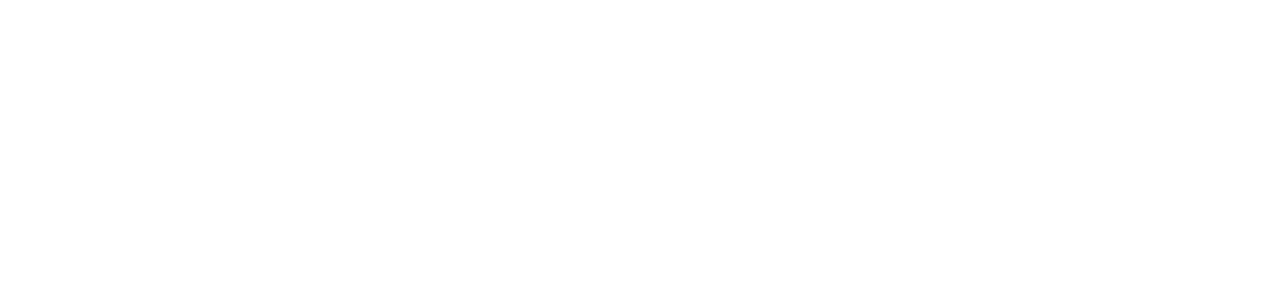
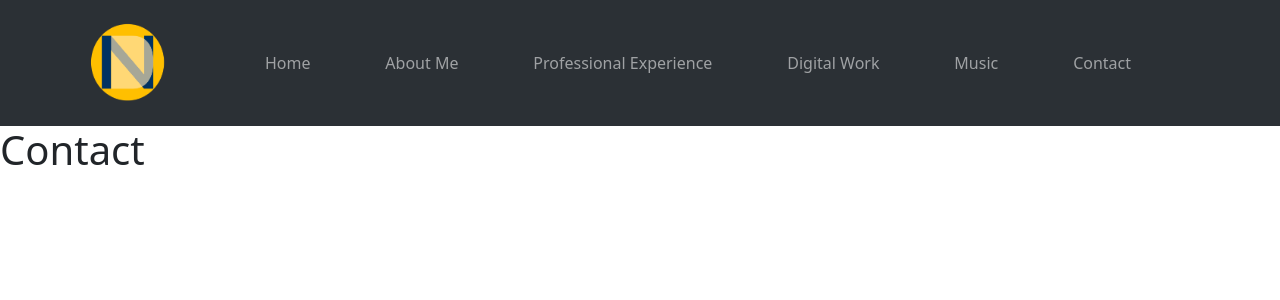
Before and after one commit to nicholas-davison/portfolio, a React (Vite) app: page /contact in a window 1280 px wide. Before the commit this address had no page. Shown: the top 300 px of the page. Built offline with nearby package versions, Linux system fonts and the light colour scheme.

Commit message:
added page routes

```diff
--- a/src/App.jsx
+++ b/src/App.jsx
@@ -3,6 +3,11 @@
 import { HomePage } from './pages/home'
 import 'bootstrap/dist/css/bootstrap.min.css'
 import { NavBar } from './components/navbar'
+import { About } from './pages/about'
+import { Experience } from './pages/experience'
+import { Work } from './pages/work'
+import { Music } from './pages/music'
+import { Contact } from './pages/contact'
 
 function App() {
 
@@ -16,6 +21,11 @@
           </>
         }>
           <Route index element={<HomePage/>} />
+          <Route path="/about" element={<About/>}/>
+          <Route path="/experience" element={<Experience/>}/>
+          <Route path="/work" element={<Work/>}/>
+          <Route path="/music" element={<Music/>}/>
+          <Route path="/contact" element={<Contact/>}/>
         </Route>
       </Routes>
     </BrowserRouter>
--- a/src/components/navbar.jsx
+++ b/src/components/navbar.jsx
@@ -18,11 +18,11 @@
             <Navbar.Collapse id="basic-navbar-nav">
           <Nav className="me-auto d-flex justify-content-evenly flex-grow-1" >
             <Nav.Link href="/">Home</Nav.Link>
-            <Nav.Link href="#features">About Me</Nav.Link>
-            <Nav.Link href="#pricing">Professional Experience</Nav.Link>
-            <Nav.Link href="#pricing">Digital Work</Nav.Link>
-            <Nav.Link href="#pricing">Music</Nav.Link>
-            <Nav.Link href="#pricing">Contact</Nav.Link>
+            <Nav.Link href="/about">About Me</Nav.Link>
+            <Nav.Link href="/experience">Professional Experience</Nav.Link>
+            <Nav.Link href="/work">Digital Work</Nav.Link>
+            <Nav.Link href="/music">Music</Nav.Link>
+            <Nav.Link href="/contact">Contact</Nav.Link>
           </Nav>
           </Navbar.Collapse>
         </Container>
--- /dev/null
+++ b/src/pages/about.jsx
@@ -0,0 +1,9 @@
+
+export const About = () => {
+
+    return (
+        <div>
+            <h1>About</h1>
+        </div>
+    )
+}
--- /dev/null
+++ b/src/pages/contact.jsx
@@ -0,0 +1,9 @@
+
+export const Contact = () => {
+
+    return (
+        <div>
+            <h1>Contact</h1>
+        </div>
+    )
+}
--- /dev/null
+++ b/src/pages/experience.jsx
@@ -0,0 +1,9 @@
+
+export const Experience = () => {
+
+    return (
+        <div>
+            <h1>Experience</h1>
+        </div>
+    )
+}
--- a/src/pages/home.jsx
+++ b/src/pages/home.jsx
@@ -2,7 +2,7 @@
 export const HomePage = () => {
     return (
         <div className="vw-100 vh-100 bg-white">
-
+            <h1>Home</h1>
         </div>
     )
 }
--- /dev/null
+++ b/src/pages/music.jsx
@@ -0,0 +1,9 @@
+
+export const Music = () => {
+
+    return (
+        <div>
+            <h1>Music</h1>
+        </div>
+    )
+}
--- /dev/null
+++ b/src/pages/work.jsx
@@ -0,0 +1,9 @@
+
+export const Work = () => {
+
+    return (
+        <div>
+            <h1>Work</h1>
+        </div>
+    )
+}
```
